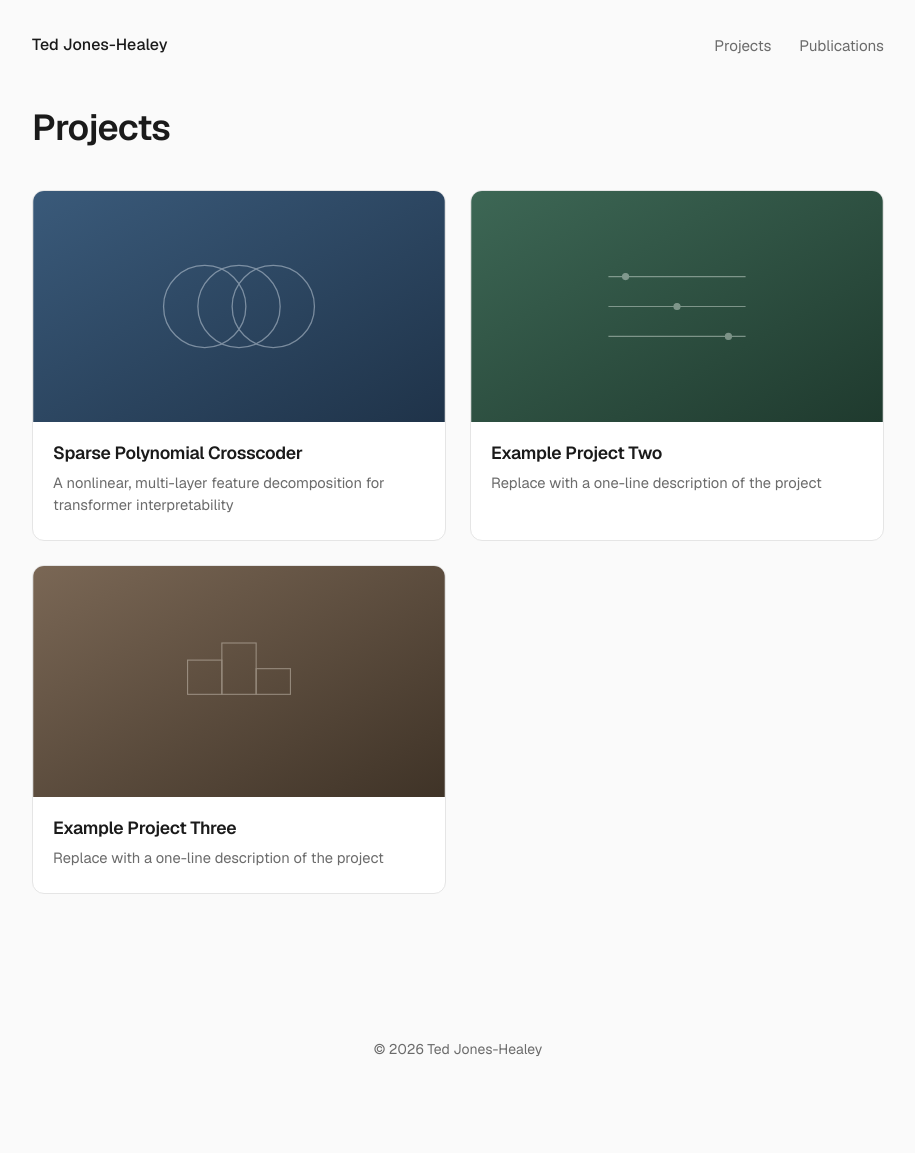
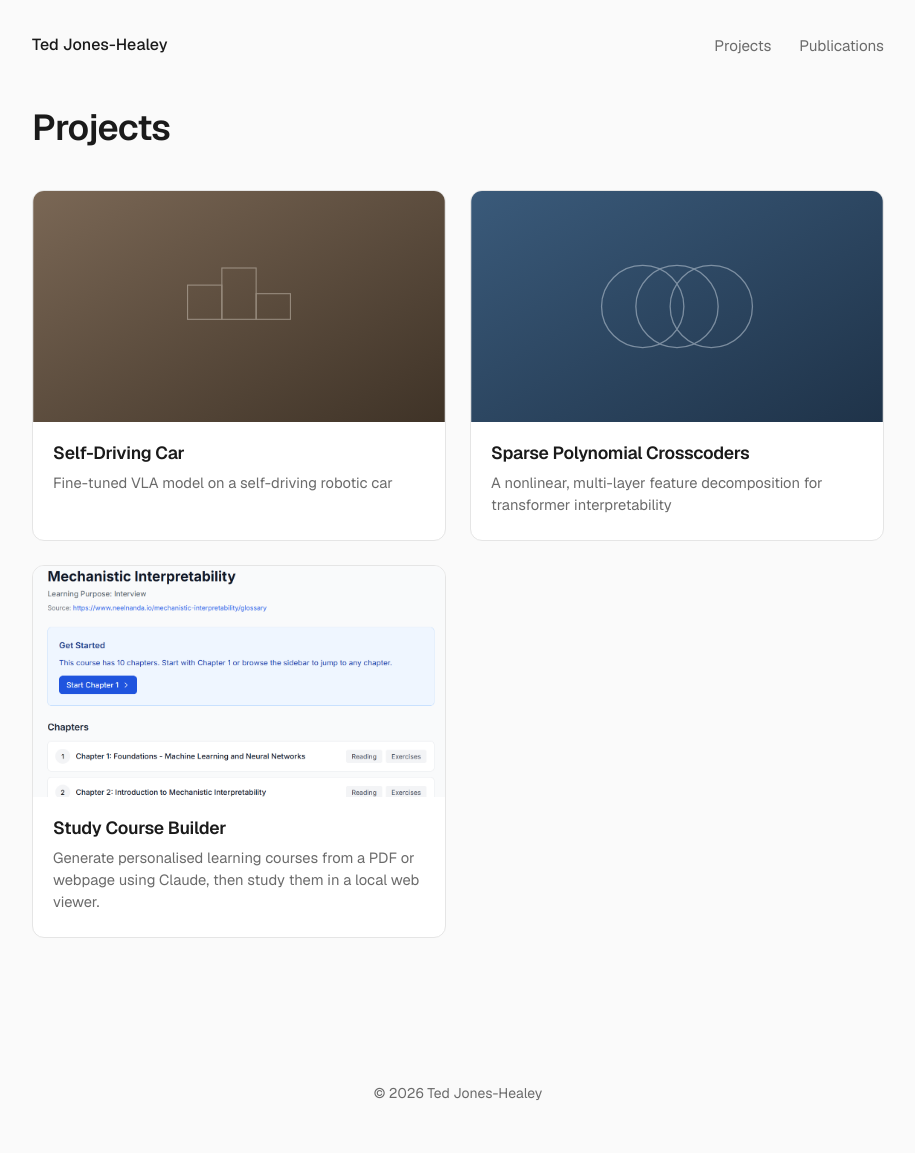
Before and after one commit to tedjh/tedjh.github.io, a Jekyll site: the page built from projects.html, in a window 1280 px wide. Shown: the whole page, without its empty margins (182-1097 px from the left). Built offline with Jekyll 4.4.1, drawn with Linux system fonts in a browser that asks for light colours; before the commit the page ends 1109 px from its top, so only the background shows below that.

Commit message:
feat: updated publications and partially updated projects

```diff
--- /dev/null
+++ b/_projects/course-builder.md
@@ -0,0 +1,28 @@
+---
+layout: project
+title: "Study Course Builder"
+tagline: "Generate personalised learning courses from a PDF or webpage using Claude, then study them in a local web viewer."
+date: 2025-09-10
+featured: false
+thumbnail: /assets/images/projects/example_course_mech_interp_small.png
+links:
+  - {label: "Github",  url: "https://github.com/tedjh/course_builder"}
+---
+
+The idea behind this project was that quite often resources (i.e. books, papers, webpages etc) that we would like to study are not well presented. This can lead to us giving up on trying to learn the content. This tool is therefore aimed at breaking the content down into manageable chapters, with additional exercises and context, and presents the content as an easy to navigate website.
+
+<figure>
+  <img src="/assets/images/projects/example_course_mech_interp.png" alt="Mech Interp course page">
+  <figcaption>Front page of 10 Chapter course on Mechanistic Interpretability</figcaption>
+</figure>
+
+In particular the codebase includes two packages, where the first applies Claude (requiring Claude API access) to inspect the resource that you wish to study. It will design a learning course made up of a series of chapters for you, including consultation with you to ensure it matches your needs.
+
+The second package contains the web app functionality for viewing the course. More details about how to use these packages can be found in the codebases README.md.
+
+Here is an example front page of a course I built based on a <a href="https://www.neelnanda.io/mechanistic-interpretability/glossary">webpage</a> by Neel Nanda on the topic of mechanistic interpretability in machine learning.
+
+<figure>
+  <img src="/assets/images/projects/example_course_mech_interp_second_page.png" alt="Mech Interp course page">
+  <figcaption>Example content inside one of the chapters.</figcaption>
+</figure>
--- a/_projects/example-project-three.md
+++ /dev/null
@@ -1,13 +0,0 @@
----
-layout: project
-title: "Example Project Three"
-tagline: "Replace with a one-line description of the project"
-date: 2025-04-22
-featured: false
-thumbnail: /assets/images/projects/example-three-thumb.svg
----
-
-*[Placeholder — replace this file or delete it.]*
-
-This project has `featured: false` in its front matter, so it appears
-on the projects page but not on the landing page's featured grid.
--- a/_projects/example-project-two.md
+++ /dev/null
@@ -1,17 +0,0 @@
----
-layout: project
-title: "Example Project Two"
-tagline: "Replace with a one-line description of the project"
-date: 2025-09-10
-featured: true
-thumbnail: /assets/images/projects/example-two-thumb.svg
-links:
-  - {label: "Paper", url: "#"}
-  - {label: "Code",  url: "#"}
----
-
-*[Placeholder — replace this file or delete it.]*
-
-A short overview of the project goes here. The card on the landing page
-and projects page pulls its title, tagline, and thumbnail from the
-front matter; this body copy is only shown when the card is clicked.
--- /dev/null
+++ b/_projects/robotic_car.md
@@ -0,0 +1,10 @@
+---
+layout: project
+title: "Self-Driving Car"
+tagline: "Fine-tuned VLA model on a self-driving robotic car"
+date: 2026-04-30
+featured: true
+thumbnail: /assets/images/projects/example-three-thumb.svg
+---
+
+Work In Progress.
```
Also changed, not shown: _projects/sparse-polynomial-crosscoder.md (+3 -4 lines), _publications/twists_of_koszul.md (renamed from _publications/example-paper-two.md, +1 -1 lines), _publications/twists_of_rcas.md (renamed from _publications/example-paper-one.md, +1 -1 lines), _publications/twists_of_reps_crgs.md (renamed from _publications/example-paper-three.md, +1 -1 lines), assets/images/projects/example_course_mech_interp.png (added), assets/images/projects/example_course_mech_interp_second_page.png (added), assets/images/projects/example_course_mech_interp_small.png (added).
